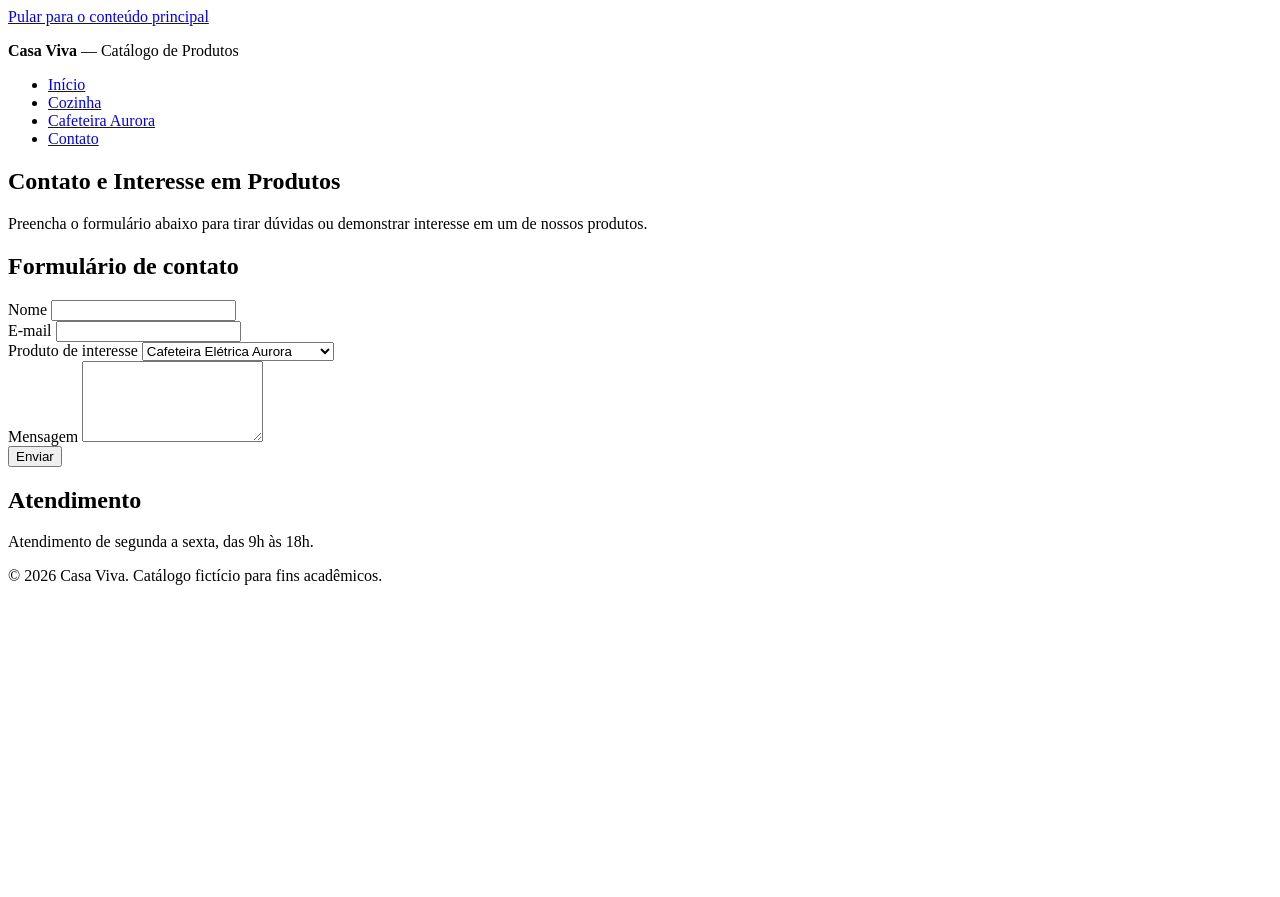
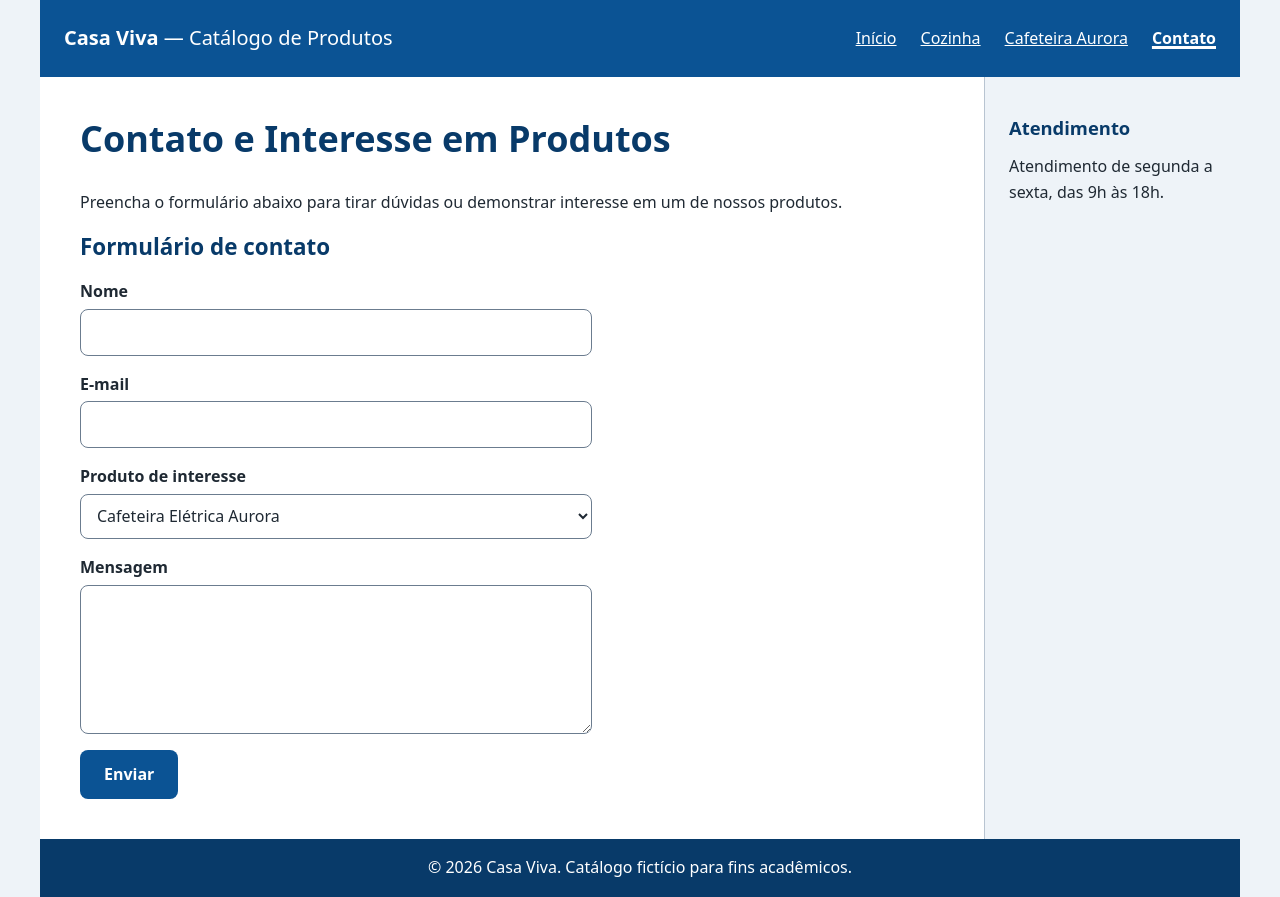
Before and after one commit to MatheusCZago/HTML-EL, a plain HTML site: page contato.html in a window 1280 px wide. Before the commit the page ends 800 px from the top, so only its background shows below. Drawn offline with Linux system fonts and the light colour scheme.

Commit message:
Entrega 2: CSS com Flexbox, Grid, variáveis e media queries
Adiciona css/style.css (mobile-first, breakpoints em 768px e 1200px) e
liga o arquivo nas quatro páginas, com viewport e as classes mínimas
(skip-link, card, produtos, formulario).

Co-Authored-By: Claude Sonnet 5.5 <noreply@anthropic.com>
Claude-Session: https://claude.ai/code/session_01BCy2D43vGoZYE9TsD6sjyN

```diff
--- a/contato.html
+++ b/contato.html
@@ -2,10 +2,12 @@
 <html lang="pt-BR">
 <head>
   <meta charset="UTF-8">
+  <meta name="viewport" content="width=device-width, initial-scale=1.0">
   <title>Contato | Casa Viva</title>
+  <link rel="stylesheet" href="css/style.css">
 </head>
 <body>
-  <a href="#conteudo">Pular para o conteúdo principal</a>
+  <a class="skip-link" href="#conteudo">Pular para o conteúdo principal</a>
 
   <header>
     <p><strong>Casa Viva</strong> — Catálogo de Produtos</p>
@@ -26,7 +28,7 @@
 
       <section aria-labelledby="titulo-formulario">
         <h2 id="titulo-formulario">Formulário de contato</h2>
-        <form>
+        <form class="formulario">
           <div>
             <label for="nome">Nome</label>
             <input type="text" id="nome" name="nome" autocomplete="name">
--- /dev/null
+++ b/css/style.css
@@ -0,0 +1,319 @@
+/* ==========================================================================
+   Casa Viva — Catálogo de Produtos | Entrega 2 (estilo e responsividade)
+
+   Abordagem: mobile-first.
+   O estilo base serve o celular (até ~480px). As media queries com
+   min-width ampliam o layout para tablet (768px) e desktop (1200px).
+   Justificativa: começar pelo caso mais restrito deixa o CSS base menor
+   e evita desfazer regras em telas pequenas.
+
+   Convenção de classes: kebab-case, um nome por componente
+   (.skip-link, .card, .produtos, .formulario). O resto usa seletores de
+   elemento, porque cada landmark aparece uma vez por página.
+   ========================================================================== */
+
+/* ---------- Variáveis (cores e espaçamentos centrais) ---------- */
+:root {
+  --cor-fundo: #ffffff;
+  --cor-texto: #1f2933;
+  --cor-primaria: #0b5394;
+  --cor-primaria-escura: #083a69;
+  --cor-sobre-primaria: #ffffff;
+  --cor-superficie: #eef3f8;
+  --cor-borda: #b8c4d1;
+  --cor-campo: #6b7c8f;
+  --cor-foco: #b45309;
+
+  --espaco-1: 0.5rem;
+  --espaco-2: 1rem;
+  --espaco-3: 1.5rem;
+  --espaco-4: 2.5rem;
+  --raio: 0.5rem;
+  --largura-max: 75rem;
+}
+
+/* ---------- Base ---------- */
+*,
+*::before,
+*::after {
+  box-sizing: border-box;
+}
+
+html {
+  background: var(--cor-superficie);
+}
+
+body {
+  display: grid;
+  grid-template-columns: minmax(0, 1fr);
+  max-width: var(--largura-max);
+  margin: 0 auto;
+  background: var(--cor-fundo);
+  color: var(--cor-texto);
+  font-family: system-ui, -apple-system, "Segoe UI", Roboto, Arial, sans-serif;
+  line-height: 1.6;
+}
+
+img {
+  display: block;
+  max-width: 100%;
+  height: auto;
+  border-radius: var(--raio);
+}
+
+h1,
+h2,
+h3 {
+  line-height: 1.2;
+  color: var(--cor-primaria-escura);
+}
+
+h1 {
+  margin-top: 0;
+  font-size: 1.75rem;
+}
+
+h2 {
+  font-size: 1.4rem;
+}
+
+h3 {
+  font-size: 1.15rem;
+}
+
+main a,
+aside a {
+  color: var(--cor-primaria);
+}
+
+/* Foco visível para navegação por teclado */
+a:focus-visible,
+button:focus-visible,
+input:focus-visible,
+select:focus-visible,
+textarea:focus-visible {
+  outline: 3px solid var(--cor-foco);
+  outline-offset: 2px;
+}
+
+/* ---------- Skip link ---------- */
+.skip-link {
+  position: absolute;
+  top: -4rem;
+  left: var(--espaco-1);
+  z-index: 10;
+  padding: var(--espaco-1) var(--espaco-2);
+  border-radius: var(--raio);
+  background: var(--cor-primaria-escura);
+  color: var(--cor-sobre-primaria);
+}
+
+.skip-link:focus {
+  top: var(--espaco-1);
+  outline-color: var(--cor-sobre-primaria);
+}
+
+/* ---------- Cabeçalho e menu (Flexbox) ---------- */
+header {
+  grid-column: 1 / -1;
+  display: flex;
+  flex-direction: column;
+  gap: var(--espaco-1);
+  padding: var(--espaco-2);
+  background: var(--cor-primaria);
+  color: var(--cor-sobre-primaria);
+}
+
+header p {
+  margin: 0;
+  font-size: 1.25rem;
+}
+
+nav ul {
+  display: flex;
+  flex-direction: column;
+  gap: var(--espaco-1);
+  margin: 0;
+  padding: 0;
+  list-style: none;
+}
+
+nav a {
+  display: block;
+  padding: 0.6rem 0;
+  color: inherit;
+}
+
+nav a[aria-current="page"] {
+  font-weight: 700;
+  text-decoration-thickness: 3px;
+}
+
+header a:focus-visible {
+  outline-color: var(--cor-sobre-primaria);
+}
+
+/* ---------- Conteúdo ---------- */
+main {
+  padding: var(--espaco-2);
+}
+
+/* ---------- Cards e listagem de produtos (Grid) ---------- */
+.produtos {
+  display: grid;
+  grid-template-columns: 1fr;
+  gap: var(--espaco-3);
+}
+
+.card {
+  max-width: 26rem;
+  padding: var(--espaco-2);
+  border: 1px solid var(--cor-borda);
+  border-radius: var(--raio);
+  background: var(--cor-superficie);
+}
+
+.card h3 {
+  margin-top: 0;
+}
+
+.card img {
+  width: 100%;
+}
+
+.card p {
+  margin: var(--espaco-1) 0;
+}
+
+/* ---------- Formulário (Flexbox dentro de Grid) ---------- */
+.formulario {
+  display: grid;
+  gap: var(--espaco-2);
+  max-width: 32rem;
+}
+
+.formulario > div {
+  display: flex;
+  flex-direction: column;
+  gap: 0.25rem;
+}
+
+label {
+  font-weight: 600;
+}
+
+input,
+select,
+textarea {
+  width: 100%;
+  padding: 0.6rem 0.75rem;
+  border: 1px solid var(--cor-campo);
+  border-radius: var(--raio);
+  background: var(--cor-fundo);
+  color: inherit;
+  font: inherit;
+}
+
+button {
+  justify-self: start;
+  padding: 0.75rem 1.5rem;
+  border: 0;
+  border-radius: var(--raio);
+  background: var(--cor-primaria);
+  color: var(--cor-sobre-primaria);
+  font: inherit;
+  font-weight: 600;
+  cursor: pointer;
+}
+
+button:hover {
+  background: var(--cor-primaria-escura);
+}
+
+/* ---------- Atendimento (aside) e rodapé ---------- */
+aside {
+  padding: var(--espaco-2);
+  border-top: 1px solid var(--cor-borda);
+  background: var(--cor-superficie);
+}
+
+aside h2 {
+  margin-top: 0;
+  font-size: 1.15rem;
+}
+
+aside p {
+  margin: 0;
+}
+
+footer {
+  grid-column: 1 / -1;
+  padding: var(--espaco-2);
+  background: var(--cor-primaria-escura);
+  color: var(--cor-sobre-primaria);
+  text-align: center;
+}
+
+footer p {
+  margin: 0;
+}
+
+/* ==========================================================================
+   Tablet (a partir de 768px)
+   ========================================================================== */
+@media (min-width: 768px) {
+  header {
+    flex-direction: row;
+    align-items: center;
+    justify-content: space-between;
+    padding: var(--espaco-2) var(--espaco-3);
+  }
+
+  nav ul {
+    flex-direction: row;
+    gap: var(--espaco-3);
+  }
+
+  main {
+    padding: var(--espaco-3);
+  }
+
+  h1 {
+    font-size: 2.25rem;
+  }
+
+  .produtos {
+    grid-template-columns: repeat(2, 1fr);
+  }
+
+  aside {
+    padding: var(--espaco-2) var(--espaco-3);
+  }
+
+  footer {
+    padding: var(--espaco-2) var(--espaco-3);
+  }
+}
+
+/* ==========================================================================
+   Desktop (a partir de 1200px)
+   ========================================================================== */
+@media (min-width: 1200px) {
+  body {
+    grid-template-columns: minmax(0, 1fr) 16rem;
+  }
+
+  main {
+    padding: var(--espaco-4);
+  }
+
+  .produtos {
+    grid-template-columns: repeat(3, 1fr);
+  }
+
+  aside {
+    padding: var(--espaco-4) var(--espaco-3);
+    border-top: 0;
+    border-left: 1px solid var(--cor-borda);
+  }
+}
```
Also changed, not shown: categoria.html (+8 -5 lines), index.html (+4 -2 lines), produto.html (+3 -1 lines).
